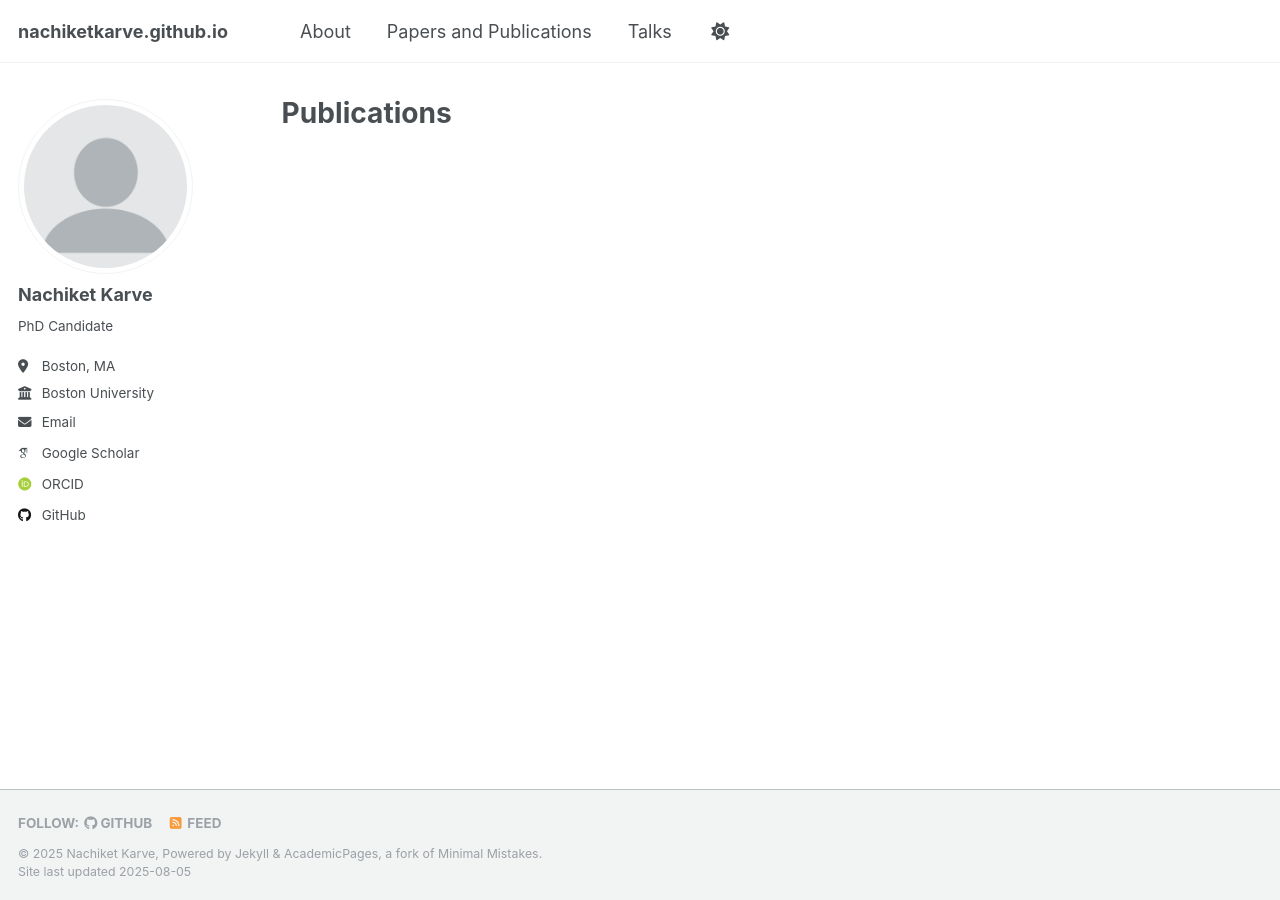
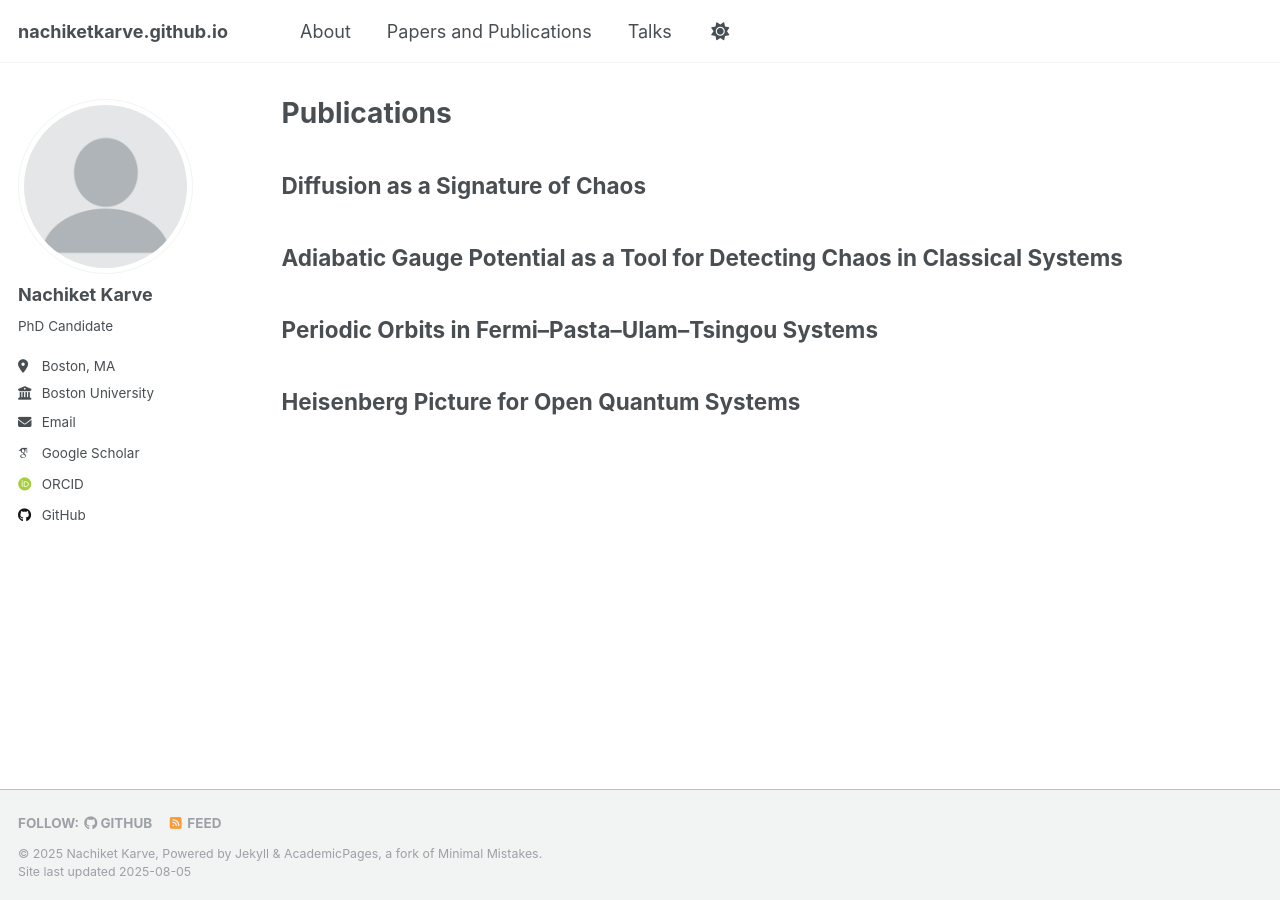
Before and after one commit to nachiketkarve/nachiketkarve.github.io, a Jekyll site: the page built from _pages/publications.md, in a window 1280 px wide. Built offline with Jekyll 4.4.1, drawn with Linux system fonts in a browser that asks for light colours; some web fonts are replaced.

Commit message:
Initial Commit

```diff
--- a/_pages/publications.md
+++ b/_pages/publications.md
@@ -4,3 +4,12 @@ title: "Publications"
 permalink: /publications/
 author_profile: true
 ---
+
+
+## Diffusion as a Signature of Chaos
+
+## Adiabatic Gauge Potential as a Tool for Detecting Chaos in Classical Systems
+
+## Periodic Orbits in Fermi--Pasta--Ulam--Tsingou Systems
+
+## Heisenberg Picture for Open Quantum Systems
```
